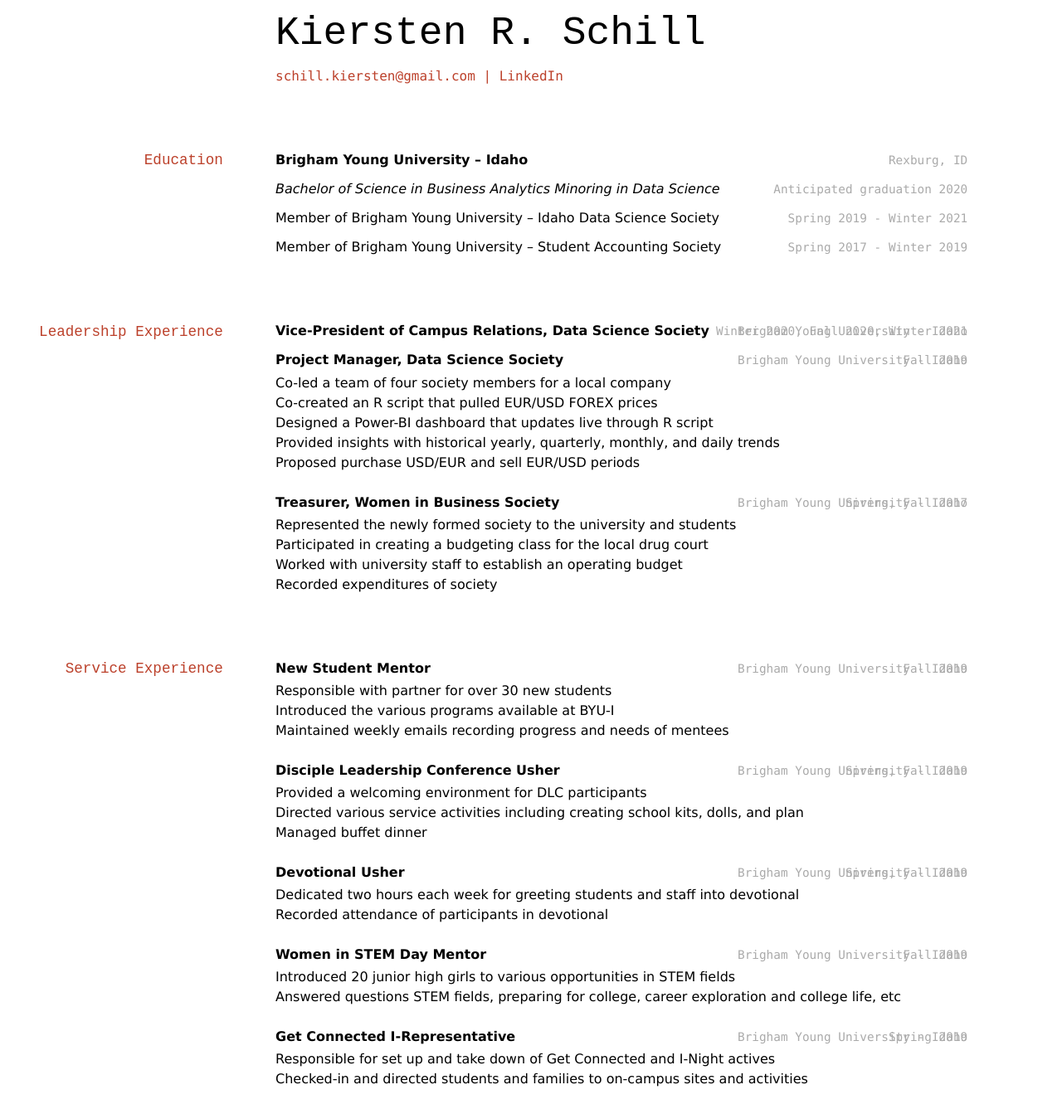
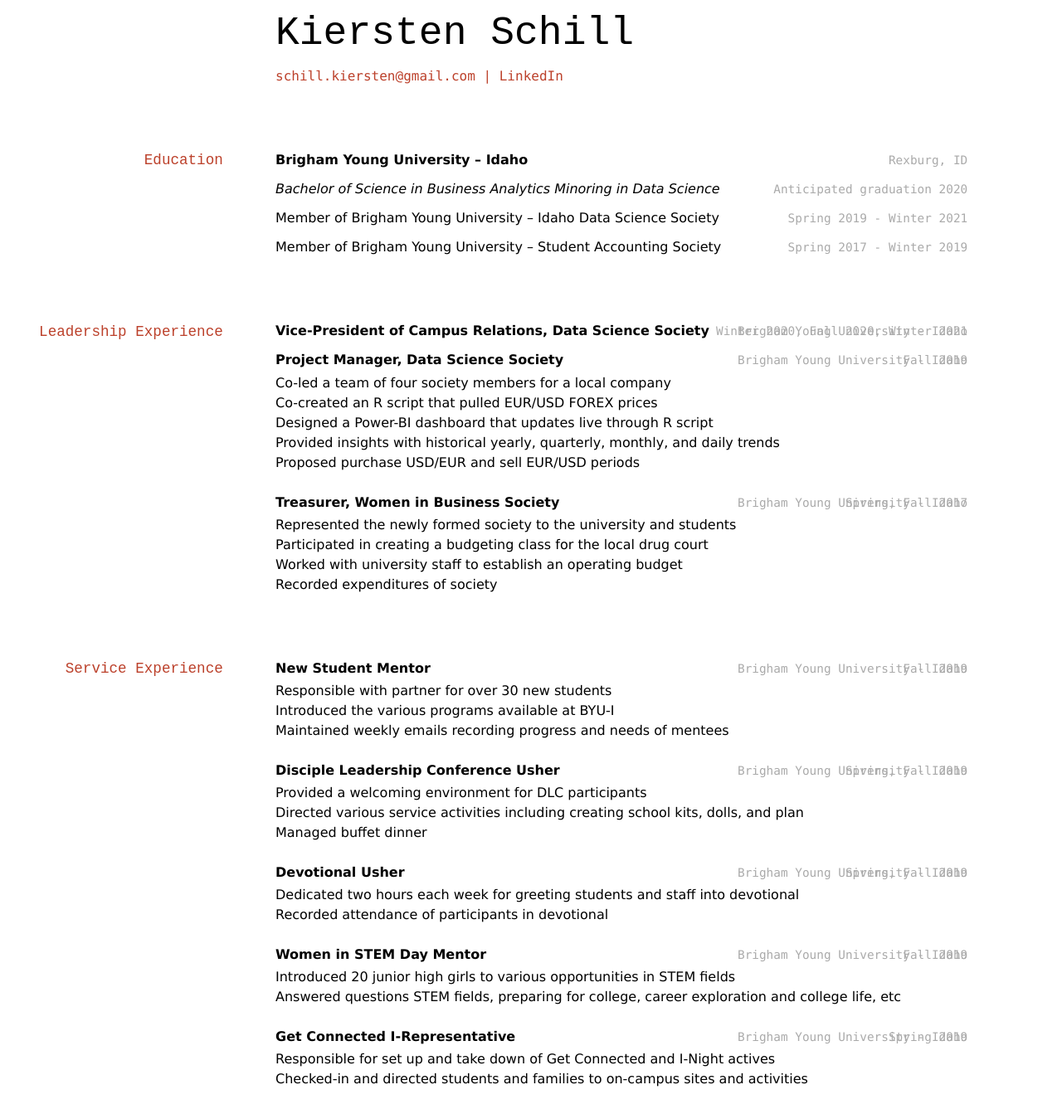
Before and after one commit to kierrschill/CSE250_ds_resume, a Jekyll site: the page built from docs/index.md, in a window 1280 px wide. Shown: the whole page at 83% size. Built offline with Jekyll 4.4.1, drawn with Linux system fonts in a browser that asks for light colours.

Commit message:
removed middle name

```diff
--- a/docs/index.md
+++ b/docs/index.md
@@ -2,7 +2,7 @@
 layout: cv
 title: Brigham Young's Resume
 ---
-# Kiersten R. Schill
+# Kiersten Schill
 
 
 <div id="webaddress">
```
